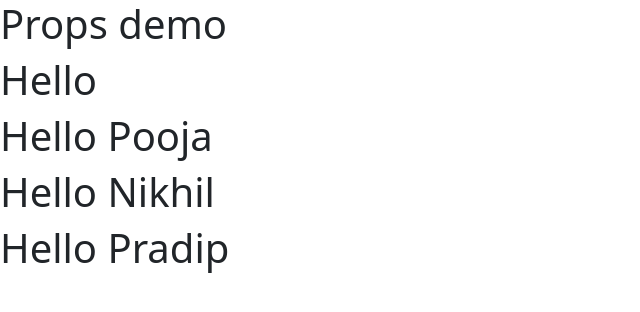
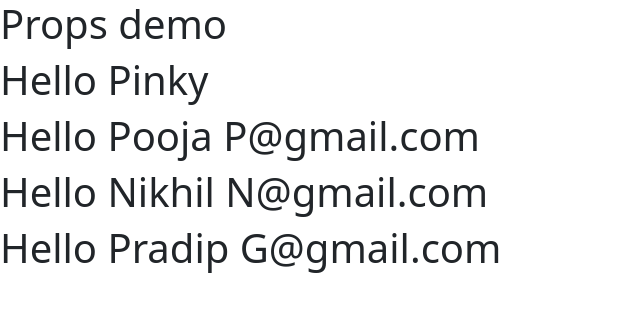
Before and after one commit to Poojakadam23/fifth-react-app, a React (Create React App) app: page / in a window 1280 px wide. Shown: the top 312 px of the page, without its empty margins (0-640 px from the left). Built offline with nearby package versions, Linux system fonts and the light colour scheme.

Commit message:
multiple parameter

```diff
--- a/src/App.js
+++ b/src/App.js
@@ -5,18 +5,18 @@ function App() {
     <>
     <h1>Props demo</h1>
 
-    <MessageDemo message="Hello"/>
-    <MessageDemo username="Pooja"/>
-    <MessageDemo username="Nikhil"/>
-    <MessageDemo username="Pradip"/>
+    <MessageDemo username="Pinky"/>
+    <MessageDemo username="Pooja" email="P@gmail.com"/>
+    <MessageDemo username="Nikhil"email="N@gmail.com"/>
+    <MessageDemo username="Pradip"email="G@gmail.com"/>
 
     </>
   );
 }
-function MessageDemo(props){
+function MessageDemo({email,username}){
   return(
     <>
-    <h1>Hello {props.username} </h1>
+    <h1>Hello {username} {email} </h1>
     </>
   );
 }
```
